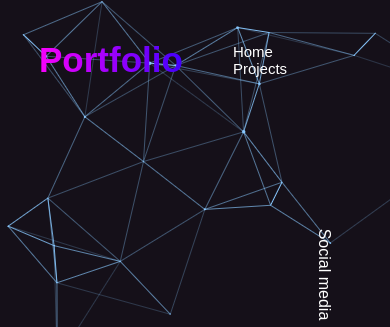
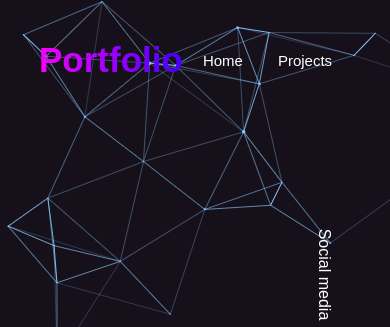
Before and after one commit to yasserrsaadd/myProtfolio, a plain HTML site: page index.html in a window 390 px wide. Shown: the top 327 px of the page. Drawn offline with Linux system fonts and the light colour scheme.

Commit message:
responsiveness changes

```diff
--- a/index.html
+++ b/index.html
@@ -20,8 +20,8 @@
             <nav>
                 <a href="index.html" class="logo">Portfolio</a>
                 <div class="nav-links">
-                    <a href="#">Home</a>
-                    <a href="projects.html">Projects</a>
+                    <a class="home-link" href="#">Home</a>
+                    <a class="projects-link" href="projects.html">Projects</a>
                 </div>
 
             </nav>
--- a/projects.css
+++ b/projects.css
@@ -126,6 +126,23 @@ header nav .nav-links a:hover::after{
 
     }
 
+    .nav-links{
+      display: flex;
+
+
+  }
+
+  .home-link{
+      position: relative;
+      right: 30px;
+  }
+
+  .projects-link{
+      position:relative;
+      right: 45px;
+
+  }
+
 
 
 
--- a/style.css
+++ b/style.css
@@ -180,5 +180,22 @@ header nav .nav-links a:hover::after{
         width: 310px;
     }
 
+    .nav-links{
+        display: flex;
+
+
+    }
+
+    .home-link{
+        position: relative;
+        right: 30px;
+    }
+
+    .projects-link{
+        position:relative;
+        right: 45px;
+
+    }
+
 
   }
```
Also changed, not shown: projects.html (+2 -2 lines).
